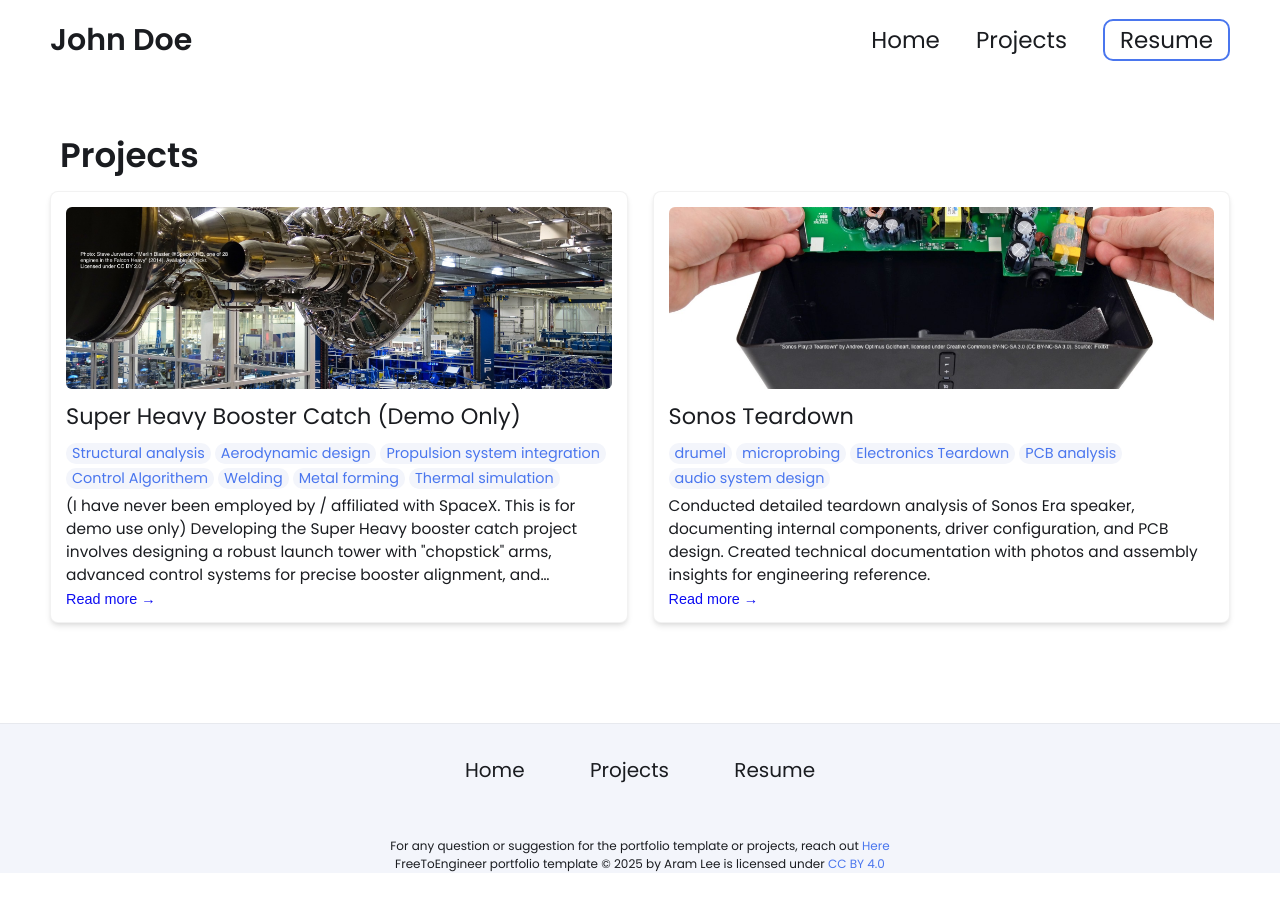
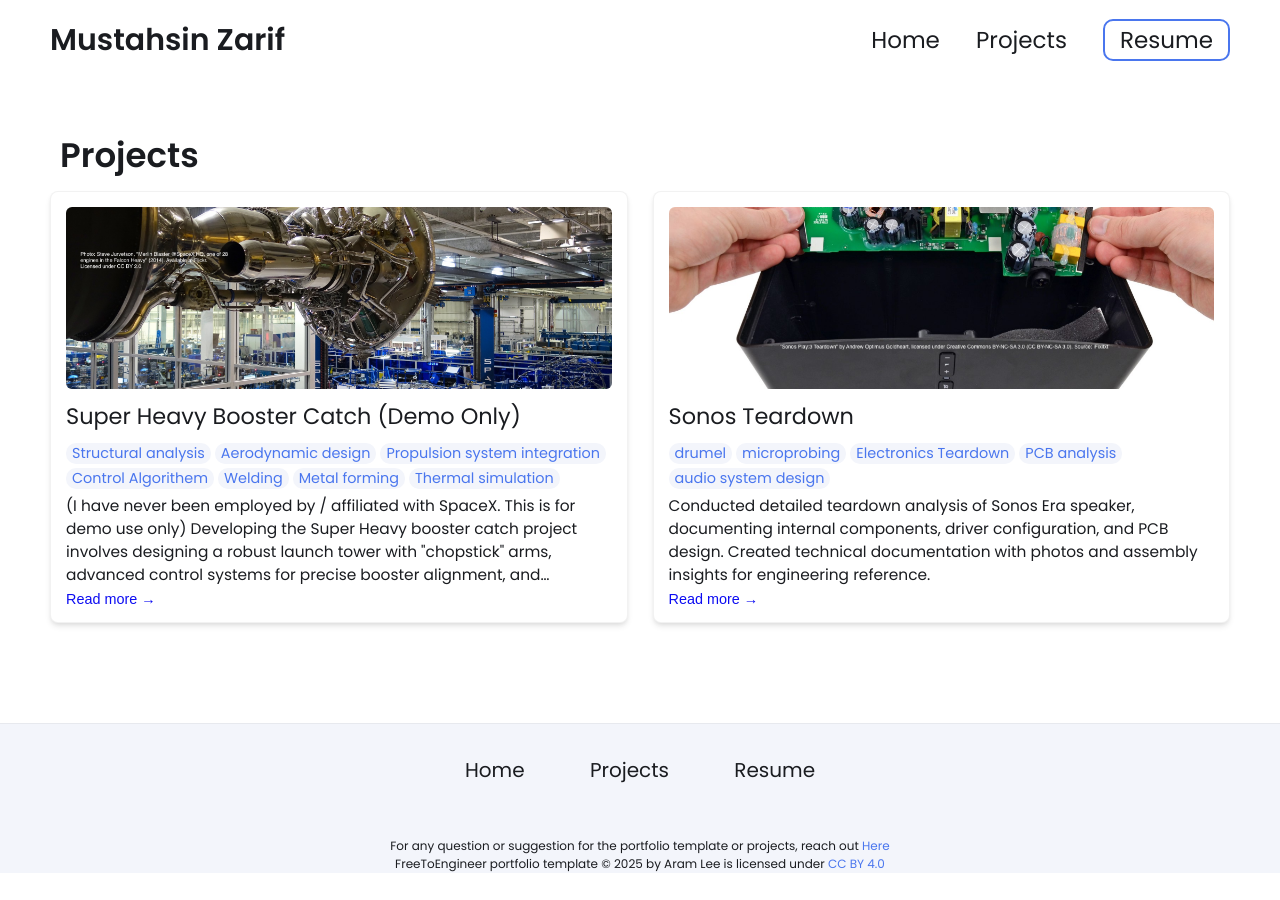
Before and after one commit to mmzarif/mmzarif.github.io, a Jekyll site: the page built from projects.html, in a window 1280 px wide. Built offline with Jekyll 4.4.1, drawn with Linux system fonts in a browser that asks for light colours; part of the change alters nothing that is shown.

Commit message:
Update _config.yml

```diff
--- a/_config.yml
+++ b/_config.yml
@@ -12,12 +12,10 @@ title: John Doe's Portfolio # This is what shows up in the tab of the browser
 
 
 # Hero Section
-name: John Doe
+name: Mustahsin Zarif
 headline: headline message
 description: >- # dont remove this line. this will ignore all new lines until the next section
-  Write an awesome intro and discuss your highlights and qualification. You can edit this
-  line in _config.yml. It will appear in your document head meta (for
-  Google search results) and in your feed.xml site description.
+  Firmware. circuits. controls. product manager. Engineer and mentor. hackathon lover. IEEE Regional Student Rep for R6.
 
 # Place your profile image in /assets/images/profile-image/folder and edit the file name
 profile_image: ./assets/images/profile-image/avatar.jpeg
@@ -31,9 +29,9 @@ resume-url: https://drive.google.com/file/d/13Z3duVzh-gguPU5r03oJVEE6rV9rd3DS/vi
 # Set up external links - this will show up as small icons next to your name.
 
 external-links:    # input only your own url slug. The icons with missing entries will not appear.
-  linkedin: test    # https://www.linkedin.com/in/{your url slug}
-  github: leea12    # https://github.com/{your url slug}
-  stackoverflow: test      # https://stackoverflow.com/users/{your url slug}
+  linkedin: mmzarif    # https://www.linkedin.com/in/{your url slug}
+  github: mmzarif    # https://github.com/{your url slug}
+  stackoverflow:       # https://stackoverflow.com/users/{your url slug}
   medium:            # https://medium.com/@{your url slug}
   x-twitter:   # https://x.com/{your url slug}
   threads:            # https://threads.net/@{your url slug}
@@ -48,25 +46,10 @@ skills:
   - category: 3D Modeling
     tools:
     - Onshape
-    - Solidworks
-    - Creo
-    - Fusion 360 (Autodesk)
-    - Blender (for complex shapes or animations)
-    - Siemens NX
-    - Inventor (Autodesk)
-    - CATIA (Dassault Systèmes)
   - category: Prototyping
     tools:
-    - SLA
-    - CNC
-    - FDM
-    - SLS
-    - DMLS
-    - PolyJet Printing
-    - Vacuum Casting
     - Laser Cutting
-    - Water Jet Cutting
-    - Arduino / Raspberry Pi
+    - Arduino / ESP32 / STM32 / Raspberry Pi
     - Breadboarding for circuit testing
   - category: Design Standards / Practices
     tools:
```
